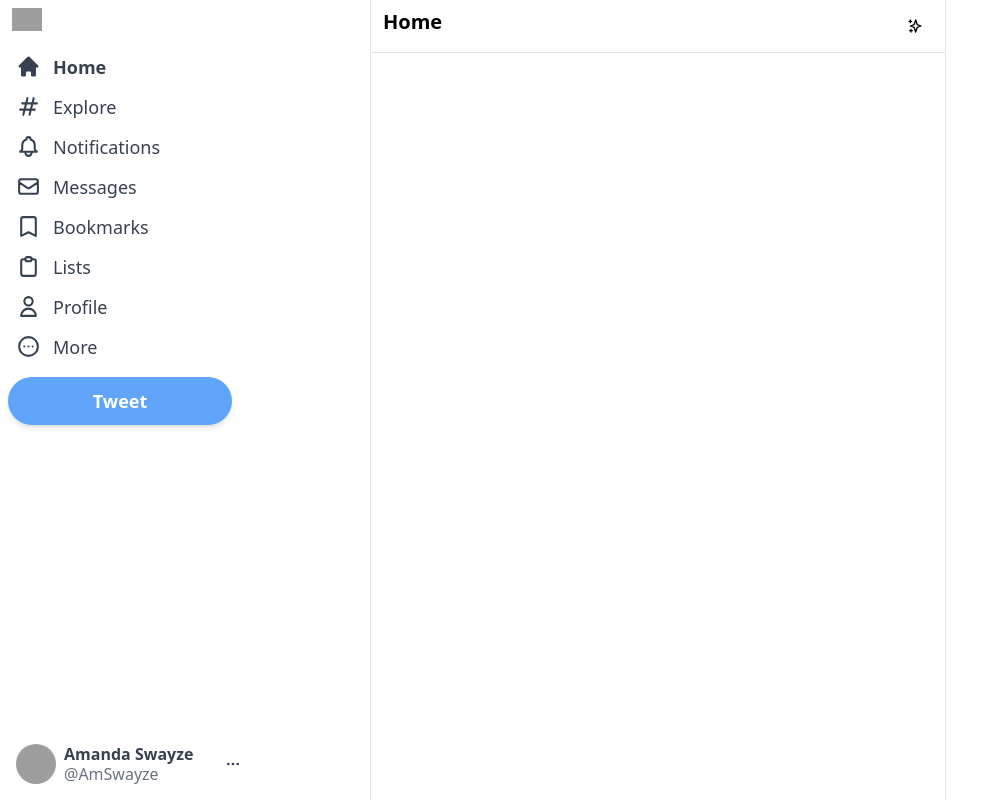
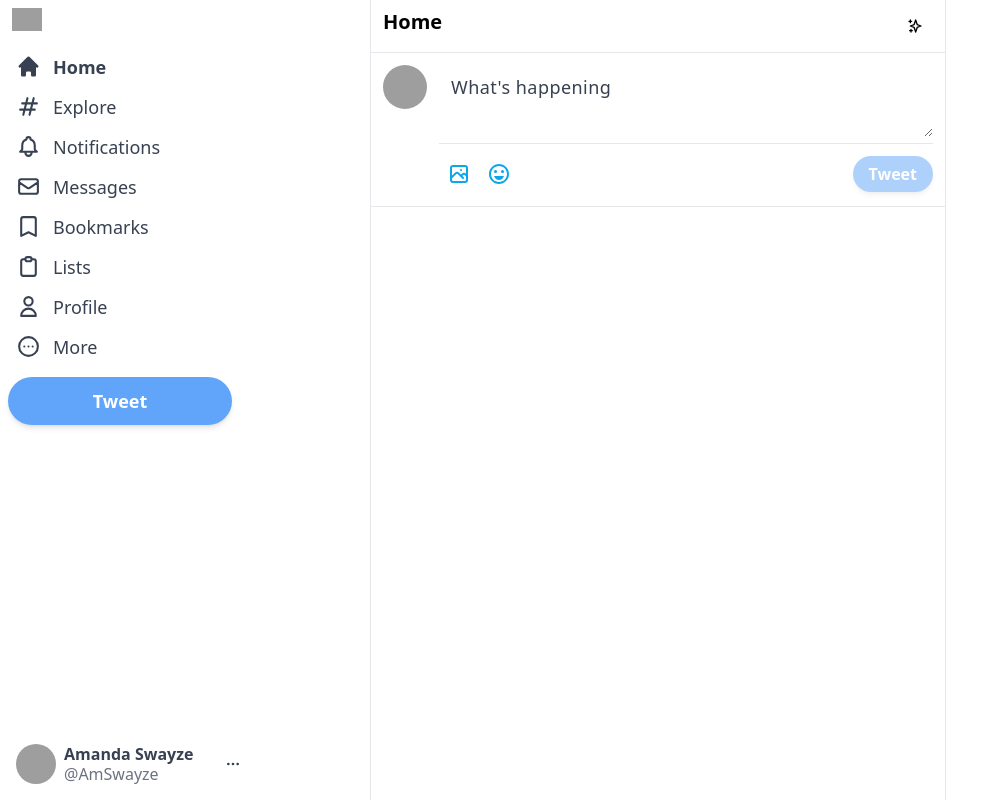
Before and after one commit to s-d-le/next-twitter, a Next.js app: page / in a window 1280 px wide. Shown: the whole page, without its empty margins (0-1001 px from the left). Built offline with nearby package versions, Linux system fonts and the light colour scheme; grey boxes are pictures that could not be loaded.

Commit message:
input section

```diff
--- a/package.json
+++ b/package.json
@@ -21,6 +21,7 @@
     "typescript": "4.9.5"
   },
   "devDependencies": {
+    "@tailwindcss/forms": "^0.5.3",
     "autoprefixer": "^10.4.14",
     "postcss": "^8.4.21",
     "prettier": "^2.8.4",
--- a/src/app/components/Feed.tsx
+++ b/src/app/components/Feed.tsx
@@ -1,4 +1,5 @@
 import { HiOutlineSparkles } from "react-icons/hi";
+import Input from "./Input";
 
 export default function Feed() {
   return (
@@ -9,6 +10,7 @@ export default function Feed() {
           <HiOutlineSparkles className="h-5" />
         </div>
       </div>
+      <Input></Input>
     </div>
   );
 }
--- /dev/null
+++ b/src/app/components/Input.tsx
@@ -0,0 +1,38 @@
+import Image from "next/image";
+import { HiOutlinePhotograph } from "react-icons/hi";
+import { MdOutlineEmojiEmotions } from "react-icons/md";
+
+export default function Input() {
+  return (
+    <div className="flex space-x-3 border-b border-gray-200 p-3">
+      <Image
+        src="https://images.unsplash.com/photo-1438761681033-6461ffad8d80?ixlib=rb-4.0.3&ixid=MnwxMjA3fDB8MHxwaG90by1wYWdlfHx8fGVufDB8fHx8&auto=format&fit=crop&w=1470&q=80"
+        width={30}
+        height={30}
+        alt="user image"
+        className="h-11 w-11 cursor-pointer rounded-full hover:brightness-95"
+      />
+      <div className="w-full divide-y divide-gray-200">
+        <div className="">
+          <textarea
+            rows={2}
+            placeholder="What's happening"
+            className="min-h-[50px] w-full border-none text-lg tracking-wide text-gray-700 placeholder-gray-700 focus:ring-0"
+          ></textarea>
+        </div>
+        <div className="flex items-center justify-between pt-2.5">
+          <div className="flex">
+            <HiOutlinePhotograph className="hoverEffect h-10 w-10 p-2 text-sky-500 hover:bg-sky-100"></HiOutlinePhotograph>
+            <MdOutlineEmojiEmotions className="hoverEffect h-10 w-10 p-2 text-sky-500 hover:bg-sky-100"></MdOutlineEmojiEmotions>
+          </div>
+          <button
+            className="rounded-full bg-blue-400 px-4 py-1.5 font-bold text-white shadow-md hover:brightness-95 disabled:opacity-50"
+            disabled
+          >
+            Tweet
+          </button>
+        </div>
+      </div>
+    </div>
+  );
+}
--- a/tailwind.config.js
+++ b/tailwind.config.js
@@ -4,5 +4,5 @@ module.exports = {
   theme: {
     extend: {},
   },
-  plugins: [],
+  plugins: [require("@tailwindcss/forms")],
 };
```
Also changed, not shown: src/app/components/Sidebar.tsx (+1 -1 lines), 2 other files (tests, documents, lock files or other folders).
